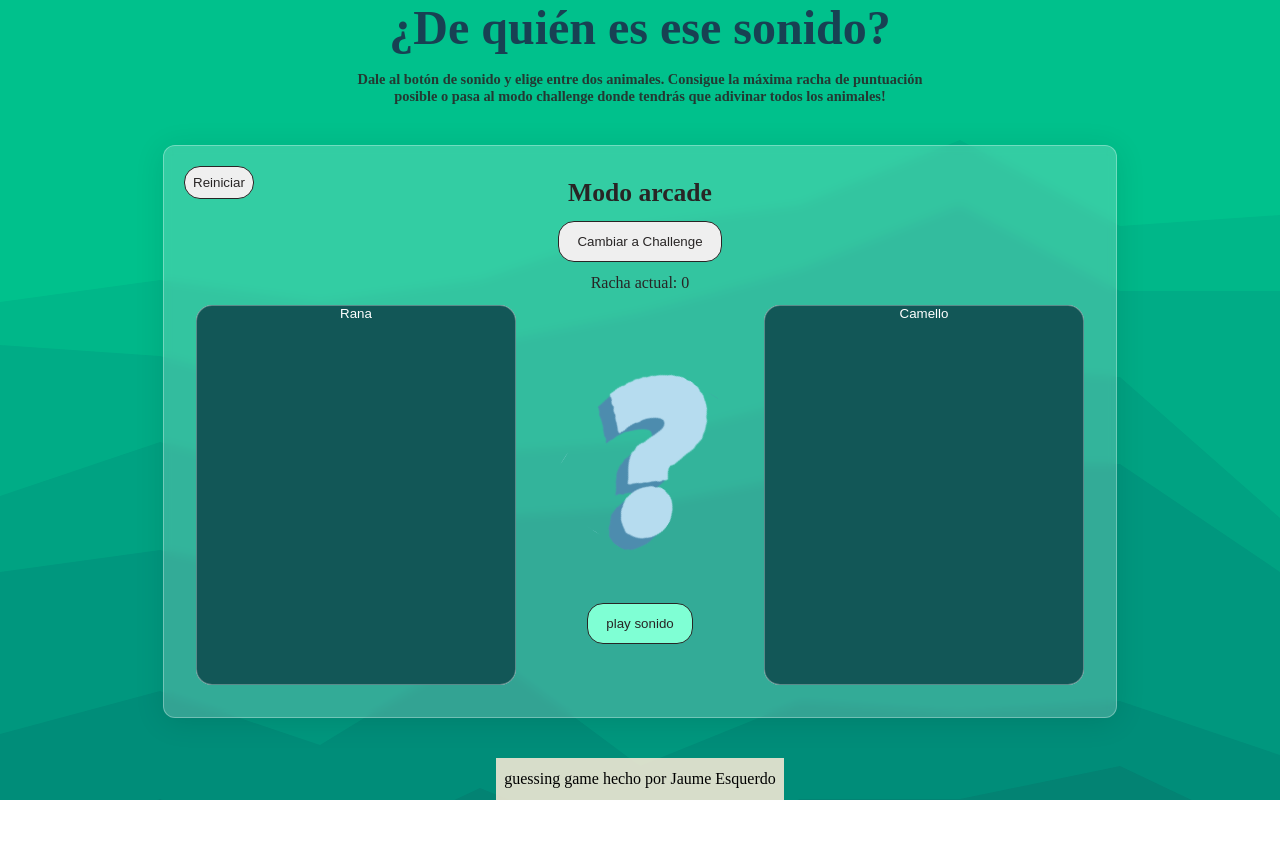
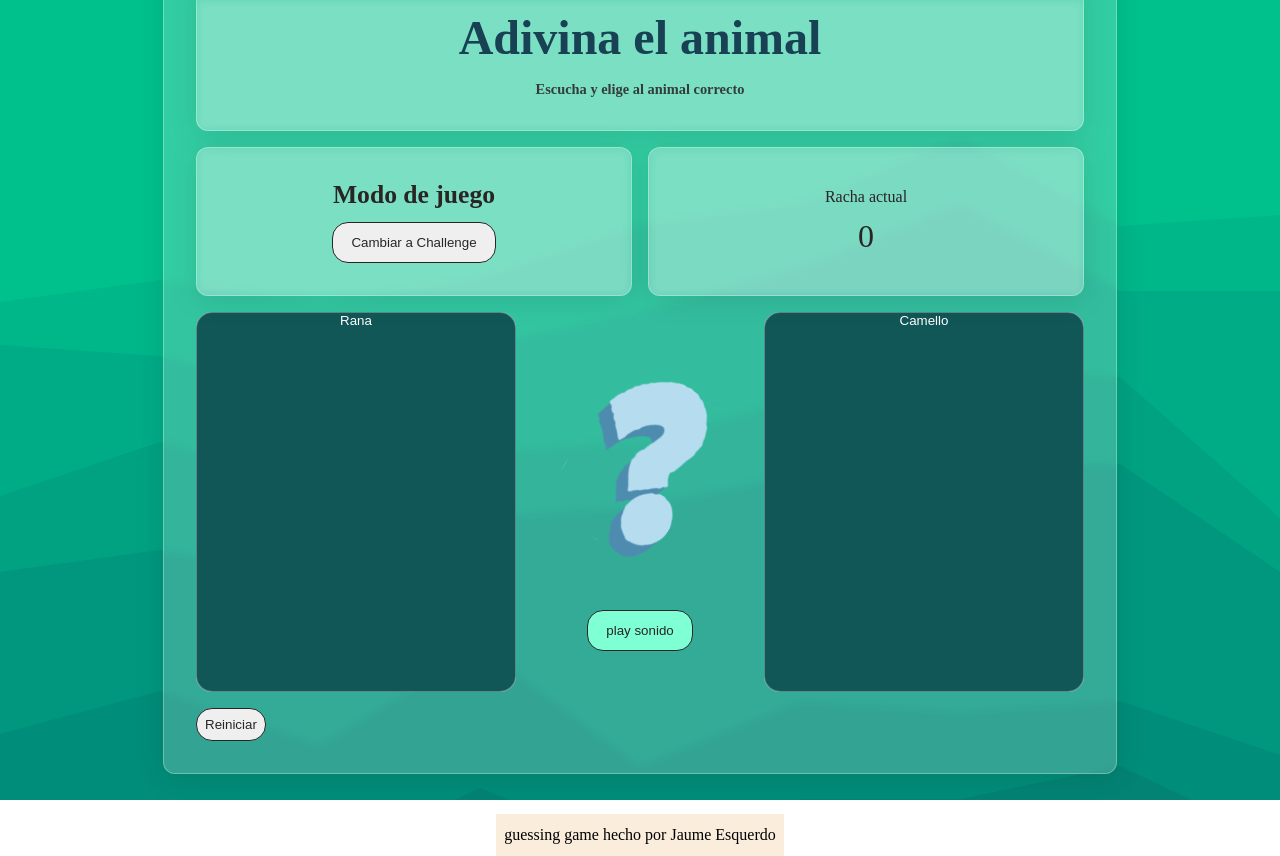
Before and after one commit to JaumeEsquerdo/sound-guessing-game, a React (Vite) app in the folder sound-guessing-game/: page / in a window 1280 px wide. Before the commit the page ends 800 px from the top, so only its background shows below. Built offline with nearby package versions, Linux system fonts and the light colour scheme; a web font is replaced by a local one.

Commit message:
implementar css grid

```diff
--- a/sound-guessing-game/src/App.tsx
+++ b/sound-guessing-game/src/App.tsx
@@ -7,8 +7,10 @@ function App() {
 
   return (
     <div className='Wrapper'>
-      <Header />
-      <AnimalGame />
+      <div className='AnimalGame-wrapper'>
+        <Header />
+        <AnimalGame />
+      </div>
       <Footer />
     </div>
   )
--- a/sound-guessing-game/src/components/AnimalGame.tsx
+++ b/sound-guessing-game/src/components/AnimalGame.tsx
@@ -84,13 +84,13 @@ const AnimalGame = () => {
     if (!animals) return <p>Animales no encontrados</p>
 
     return (
-        <div className='AnimalGame-wrapper'>
-            <h2 className='AnimalGame-h2'>Modo <span
-                style={{ color: mode === "challenge" ? "#0784ba" : "" }}
-            >{mode}</span></h2>
 
+        <>
+
+            <div className='ModeGame-wrapper'>
                 {/* Botón para cambiar de modo */}
                 <div className='ChangeMode'>
+                    <h2 className='AnimalGame-h2'>Modo de juego</h2>
                     <button className='ChangeMode-btn' onClick={() => {
                         setMode(mode === "arcade" ? "challenge" : "arcade");
                         setStreak(0)
@@ -101,19 +101,14 @@ const AnimalGame = () => {
                     </button>
                 </div>
 
-            <p className='AnimalGame-p'>Racha actual: {streak}</p>
+                <div className='StreakGame-wrapper'>
+                    <p className='StreakGame-p'>Racha actual</p>
+                    <p className='StreakGame-number'>{streak}</p>
+                </div>
+            </div>
 
-            <button className='AnimalGame-reset'
-                onClick={() => {
-                    if (mode === "arcade") {
-                        startNewRoundArcade();
-                        setStreak(0)
-                    } else {
-                        startNewRoundChallenge();
-                        setStreak(0)
-                    }
-                }}
-            >Reiniciar</button>
+
+
             {/* Lista de animales para elegir */}
             <div className='AnimalGame-options'>
                 {currentAnimals[0] && (
@@ -168,9 +163,21 @@ const AnimalGame = () => {
                 </div>
             )}
 
+<div className='ResetGame-wrapper'>
+            <button className='ResetGame-reset'
+                onClick={() => {
+                    if (mode === "arcade") {
+                        startNewRoundArcade();
+                        setStreak(0)
+                    } else {
+                        startNewRoundChallenge();
+                        setStreak(0)
+                    }
+                }}
+            >Reiniciar</button>
+</div>
 
-
-        </div>
+        </>
     );
 
 }
--- a/sound-guessing-game/src/components/Header.tsx
+++ b/sound-guessing-game/src/components/Header.tsx
@@ -2,8 +2,8 @@ import '../css/header.css'
 const Header = () => {
     return (
         <header className="Header">
-            <h1 className="Header-h1">¿De quién es ese sonido?</h1>
-            <h2 className='Header-h2'>Dale al botón de sonido y elige entre dos animales. Consigue la máxima racha de puntuación posible o pasa al modo challenge donde tendrás que adivinar todos los animales!</h2>
+            <h1 className="Header-h1">Adivina el animal</h1>
+            <h2 className='Header-h2'>Escucha y elige al animal correcto</h2>
         </header>
     );
 }
--- a/sound-guessing-game/src/css/animalGame.css
+++ b/sound-guessing-game/src/css/animalGame.css
@@ -1,18 +1,52 @@
 .AnimalGame-wrapper {
-    position: relative;
-    min-width: 740px;
+    min-width: 820px;
     background: rgba(255, 255, 255, 0.2);
     backdrop-filter: blur(5px);
     -webkit-backdrop-filter: blur(5px);
     border: 1px solid rgba(255, 255, 255, 0.3);
     box-shadow: 0 4px 30px rgba(0, 0, 0, 0.1);
-    height: 600px;
+    height: auto;
+    border-radius: 12px;
+    display: grid;
+    grid-auto-rows: auto;
+    gap: 1rem;
+    padding: 32px;
+}
+
+.ModeGame-wrapper {
+    display: grid;
+    grid-template-columns: 1fr 1fr;
+    gap: 1rem;
+    width: 100%;
+}
+
+.StreakGame-wrapper {
+    background: rgba(255, 255, 255, 0.2);
+    backdrop-filter: blur(5px);
+    -webkit-backdrop-filter: blur(5px);
+    border: 1px solid rgba(255, 255, 255, 0.3);
+    box-shadow: 0 4px 30px rgba(0, 0, 0, 0.1);
     border-radius: 12px;
     display: flex;
     flex-direction: column;
+    justify-content: center;
     align-items: center;
-    justify-content: space-between;
+    gap: 12px;
     padding: 32px;
+    width: 100%;
+}
+
+.ChangeMode {
+    background: rgba(255, 255, 255, 0.2);
+    backdrop-filter: blur(5px);
+    -webkit-backdrop-filter: blur(5px);
+    border: 1px solid rgba(255, 255, 255, 0.3);
+    box-shadow: 0 4px 30px rgba(0, 0, 0, 0.1);
+    border-radius: 12px;
+    padding: 32px;
+    display: grid;
+    justify-items: center;
+    gap: 12px;
 }
 
 .ChangeMode-btn {
@@ -34,10 +68,9 @@
     box-shadow: none;
 }
 
-.AnimalGame-reset {
-    position: absolute;
-    top: 20px;
-    left: 20px;
+.ResetGame-reset {
+    display: grid;
+    grid-template-columns: 1fr;
     cursor: pointer;
     padding: 8px;
     border-radius: var(--border-r);
@@ -46,12 +79,12 @@
     transition: transform 0.3s cubic-bezier(0.34, 1.56, 0.64, 1), box-shadow 0.3s cubic-bezier(0.34, 1.56, 0.64, 1);
 }
 
-.AnimalGame-reset:hover {
+.ResetGame-reset:hover {
     transform: translateY(-4.4px);
     box-shadow: var(--box-s);
 }
 
-.AnimalGame-reset:active {
+.ResetGame-reset:active {
     transform: translateY(2px);
     box-shadow: none;
 }
@@ -61,8 +94,13 @@
     color: var(--color-txt);
 }
 
-.AnimalGame-p {
+.StreakGame-p {
     font-size: 1rem;
+    color: var(--color-txt);
+}
+
+.StreakGame-number {
+    font-size: 2rem;
     color: var(--color-txt);
 }
 
--- a/sound-guessing-game/src/css/header.css
+++ b/sound-guessing-game/src/css/header.css
@@ -4,6 +4,17 @@
     justify-content: center;
     align-items: center;
     gap: 16px;
+    background: rgba(255, 255, 255, 0.2);
+    backdrop-filter: blur(5px);
+    -webkit-backdrop-filter: blur(5px);
+    border: 1px solid rgba(255, 255, 255, 0.3);
+    box-shadow: 0 4px 30px rgba(0, 0, 0, 0.1);
+    border-radius: 12px;
+    display: grid;
+    justify-items: center;
+    grid-template-columns: 1fr;
+    padding: 32px;
+
 }
 
 .Header-h1 {
```
Lines whose indentation alone changed are shown as unchanged.
